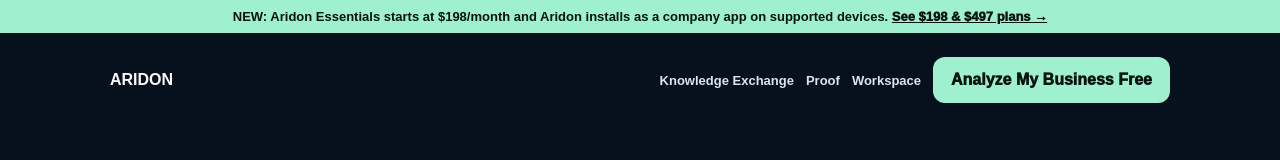
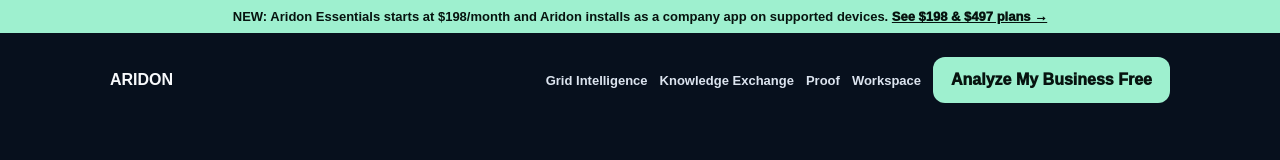
Before and after one commit to jimrusk/aridon-app, a Next.js app: page / in a window 1280 px wide. Shown: the top 160 px of the page. Built offline with nearby package versions, Linux system fonts and the light colour scheme.

Commit message:
Link Drone Grid Intelligence from Aridon home

```diff
--- a/app/page.tsx
+++ b/app/page.tsx
@@ -6,7 +6,7 @@ const nav={color:'#DCE4EF',textDecoration:'none',fontWeight:850,fontSize:13} as
 
 export default function Home(){return <main style={{minHeight:'100vh',background:'#07101D',color:'#F8FAFC',fontFamily:'Arial,sans-serif'}}>
 <section style={{maxWidth:1100,margin:'0 auto',padding:'24px 20px 76px'}}>
-<nav style={{display:'flex',justifyContent:'space-between',gap:12,alignItems:'center',flexWrap:'wrap'}}><strong>ARIDON</strong><div style={{display:'flex',gap:12,alignItems:'center',flexWrap:'wrap'}}><Link href="/exchange" style={nav}>Knowledge Exchange</Link><Link href="/business-os/proof" style={nav}>Proof</Link><Link href="/dashboard" style={nav}>Workspace</Link><Link href="/analyze-business" style={btn}>Analyze My Business Free</Link></div></nav>
+<nav style={{display:'flex',justifyContent:'space-between',gap:12,alignItems:'center',flexWrap:'wrap'}}><strong>ARIDON</strong><div style={{display:'flex',gap:12,alignItems:'center',flexWrap:'wrap'}}><Link href="/grid-intelligence" style={nav}>Grid Intelligence</Link><Link href="/exchange" style={nav}>Knowledge Exchange</Link><Link href="/business-os/proof" style={nav}>Proof</Link><Link href="/dashboard" style={nav}>Workspace</Link><Link href="/analyze-business" style={btn}>Analyze My Business Free</Link></div></nav>
 <div style={{paddingTop:74,maxWidth:950}}><div style={{color:mint,fontWeight:950,fontSize:12,letterSpacing:1}}>AI EXECUTIVE TEAM FOR OWNER-LED BUSINESSES</div><h1 style={{fontSize:'clamp(50px,8vw,88px)',lineHeight:.93,letterSpacing:-4,margin:'14px 0 22px'}}>Find what your business is leaking. Put an AI executive team on fixing it.</h1><p style={{color:'#B8C4D5',fontSize:21,lineHeight:1.65,maxWidth:850}}>Start with a free analysis of your real website. Aridon shows what is working, what is costing opportunity and what the executive team would attack first. If the value is there, continue for $497/month.</p><div style={{display:'flex',gap:10,flexWrap:'wrap',marginTop:26}}><Link href="/analyze-business" style={btn}>Analyze My Business Free</Link><a href="#price" style={{...btn,background:'transparent',color:'#fff',border:'1px solid #51617A'}}>See the $497 Plan</a></div><p style={{color:'#91A0B5',fontSize:12,fontWeight:800}}>No card to analyze · No login required · Owner approval stays in control</p></div>
 </section>
 <section style={{background:'#F4F1E9',color:'#171717',padding:'68px 20px'}}><div style={{maxWidth:1050,margin:'0 auto'}}><div style={{fontSize:12,fontWeight:950}}>SEE IT BEFORE YOU BUY IT</div><h2 style={{fontSize:'clamp(38px,6vw,60px)',lineHeight:1,margin:'10px 0 26px'}}>A real business goes in. A prioritized executive readout comes out.</h2><div style={{display:'grid',gridTemplateColumns:'repeat(auto-fit,minmax(240px,1fr))',gap:12}}><Card t="Analyze" x="Paste your website and get clarity, conversion, trust and visibility findings."/><Card t="Prioritize" x="Aridon turns the findings into the few moves worth attacking first."/><Card t="Execute" x="Continue only when the work is worth paying for, with consequential actions under owner approval."/></div><div style={{marginTop:28}}><Link href="/analyze-business" style={btn}>Run the Free Analysis</Link></div></div></section>
```
